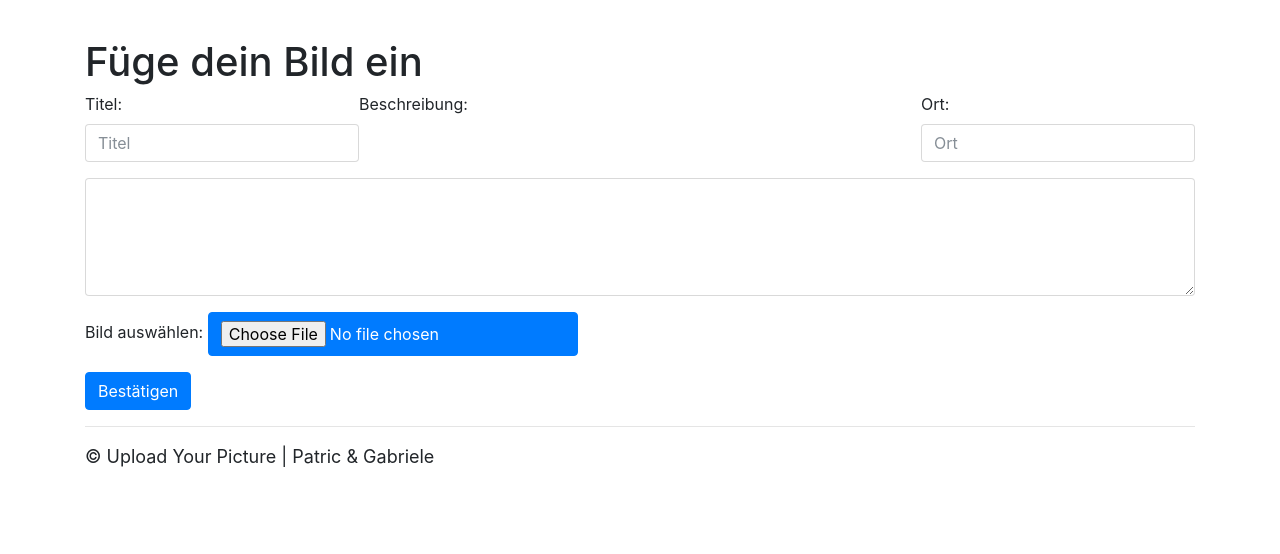
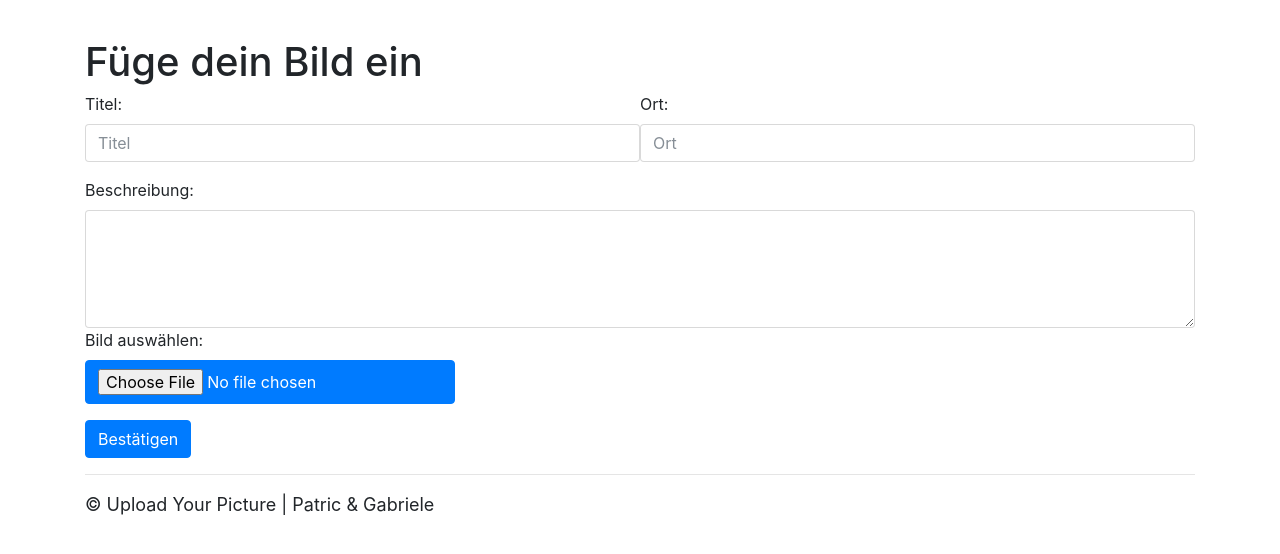
Before and after one commit to patricflueckiger/upload_your_picture, a PHP site: template view/bilder_create.php in a window 1280 px wide. Shown: the part 56-610 px from the top of the page. Run offline with PHP 8.4, Linux system fonts and the light colour scheme; the template is opened without the code that fills it, so the values that code supplies are empty; some libraries are stand-ins or nearby versions.

Commit message:
Upload Design

```diff
--- a/view/bilder_create.php
+++ b/view/bilder_create.php
@@ -1,23 +1,23 @@
 <h1>Füge dein Bild ein</h1>
 
 <form action="/Bilder/doCreate" method="post" enctype="multipart/form-data">
-<div class="form-group" style="float:left">
+<div class="form-group" style="float:left; width: 50%">
   <label for="inputTitel">Titel:</label>
   <input type="text" name="inputTitel" id="inputTitel" placeholder="Titel" class="form-control" required>
 </div>
 
-<div class="form-group" style="float:right">
+<div class="form-group" style="display:inline-block; width: 50%;">
   <label for="inputOrt">Ort:</label>
   <input type="text" name="inputOrt" id="inputOrt" placeholder="Ort" class="form-control" required>
 </div>
 
-<div class="form-group">
-  <label for="inputBeschreib">Beschreibung:</label>
-<textarea rows="5" cols="40" name="inputBeschreib"   id="inputBeschreib" class="form-control" required></textarea>
+<div >
+  <label for="inputBeschreib">Beschreibung:</label></br>
+  <textarea rows="5" cols="40" name="inputBeschreib"   id="inputBeschreib" class="form-control" required></textarea>
 </div>
 
 <div class="form-group">
-  <label for="inputBild">Bild auswählen:</label>
+  <label for="inputBild">Bild auswählen:</label></br>
   <input type="file" accept=".jpg" name="inputBild" id="inputBild" class="btn btn-primary" required>
 </div>
 
```
